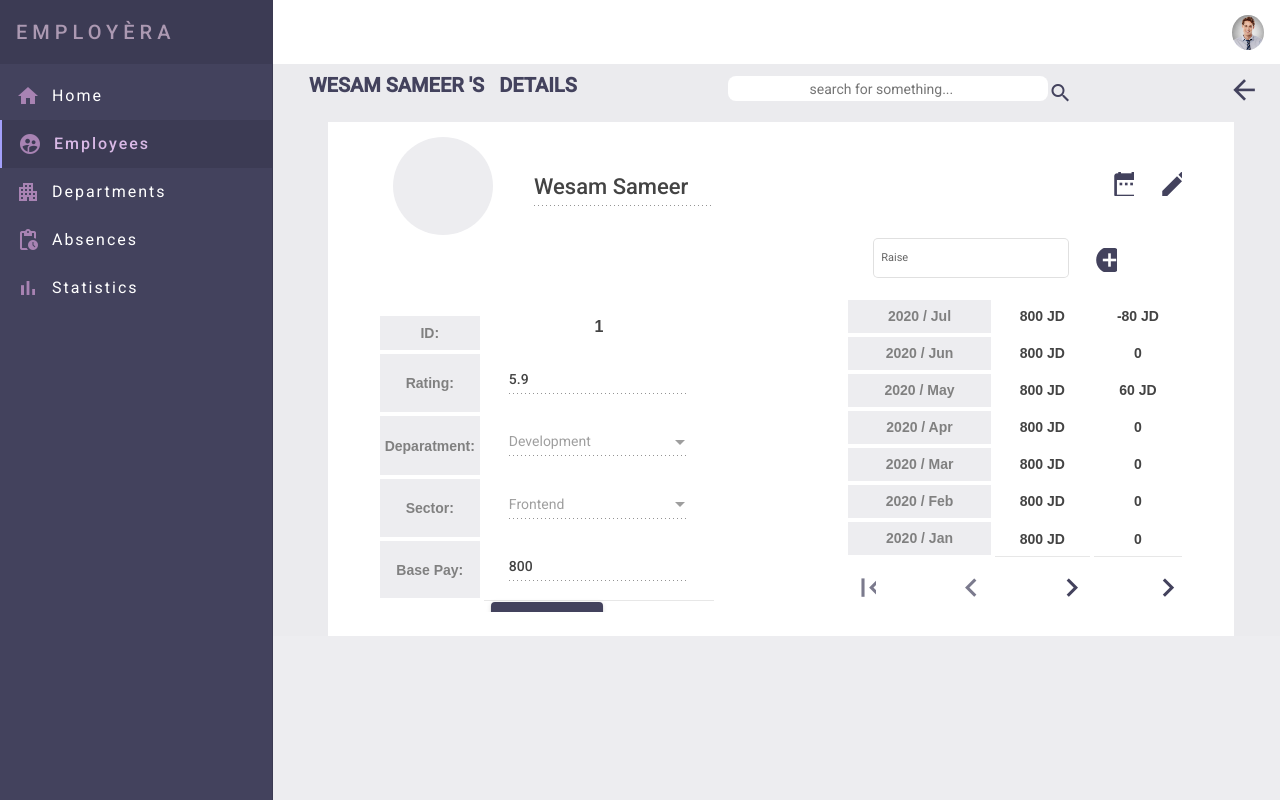
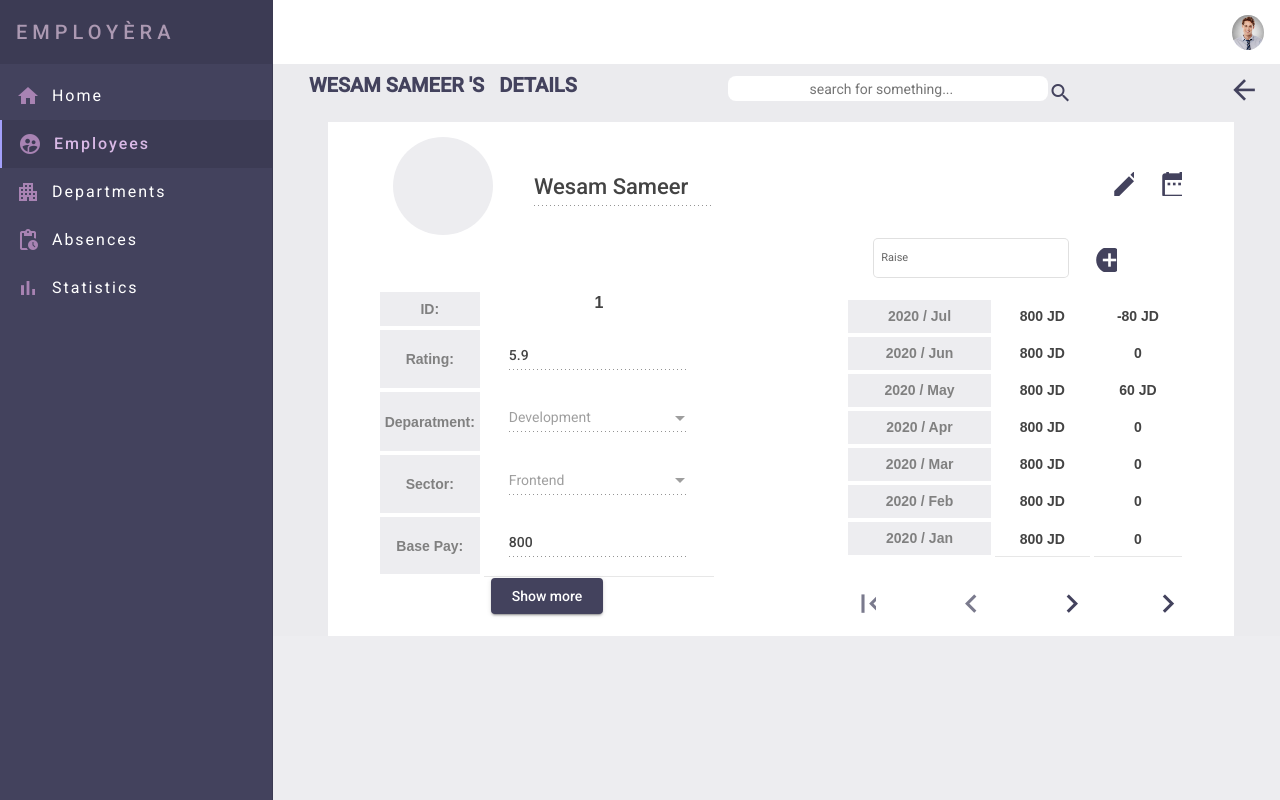
Before and after one commit to TameemHabash/Mini-HRMS, an Angular app: page /HR/employees/1 in a window 1280 px wide. Built offline with nearby package versions, Linux system fonts and the light colour scheme.

Commit message:
fixed some UX/UI in general

```diff
--- a/src/app/in-app/employees-page/employee-details-page/employee-details-page.component.css
+++ b/src/app/in-app/employees-page/employee-details-page/employee-details-page.component.css
@@ -70,7 +70,7 @@
   font-size: 18px;
 } */
 .all-personal-container {
-  margin-top: 4.8rem;
+  margin-top: 3.3rem;
 }
 
 /* .salary-log {
@@ -118,8 +118,6 @@
   margin: 0 100px
 }
 
-.add-raise-btn {}
-
 .add-raise-btn mat-icon {
   font-size: 2rem;
 }
@@ -131,3 +129,7 @@
 .update-btn {
   width: 7rem;
 }
+
+.update-btn-container {
+  background-color: #61506d5e;
+}
--- a/src/app/in-app/employees-page/employee-details-page/employee-details-page.component.html
+++ b/src/app/in-app/employees-page/employee-details-page/employee-details-page.component.html
@@ -21,24 +21,19 @@
       </div>
     </div>
     <div class="d-flex flex-row-reverse col-6 align-items-center">
-      <button mat-icon-button class="edit-btn  mr-5" type="button" matTooltip="Enable Edit" matTooltipShowDelay="200"
-        (click)="onEditEmployee()">
-        <mat-icon class="app-main-color">edit</mat-icon>
-      </button>
-      <button mat-icon-button class="attendances-btn  mr-3" type="button" (click)="onViewAttendances()"
+      <button mat-icon-button class="attendances-btn  mr-5" type="button" (click)="onViewAttendances()"
         matTooltip="Show Attendances" matTooltipShowDelay="200">
         <mat-icon class=" app-main-color">date_range</mat-icon>
+      </button>
+      <button *ngIf="!editable" mat-icon-button class="edit-btn  mr-3" type="button" matTooltip="Enable Edit"
+        matTooltipShowDelay="200" (click)="onEditEmployee()">
+        <mat-icon class="app-main-color">edit</mat-icon>
       </button>
     </div>
 
   </div>
 
-
-  <!-- end of the content's header  -->
-
-  <!-- beginning of the inforamtion section -->
   <div class="row details-container">
-
     <!-- beginning of the all personal section  -->
     <div class="mx-0  col-lg-6 col-md-6 col-sm-12 all-personal-container">
       <div class="all-personal d-flex justify-content-center flex-column mx-5">
@@ -48,7 +43,6 @@
             <th class="val">
               <p name="id" [textContent]="employeeID" class="emp-id"></p>
             </th>
-
           </tr>
           <tr class="">
             <th class="app-bg-secondary att">Rating:</th>
@@ -70,7 +64,6 @@
                   </mat-option>
                 </mat-select>
               </mat-form-field>
-
             </th>
           </tr>
           <tr>
@@ -101,7 +94,6 @@
                 <input [disabled]="!editable" matInput type="text" [ngModel]="employee.telNumber" name="telNumber"
                   required>
               </mat-form-field>
-
             </th>
           </tr>
           <tr *ngIf="showMore">
@@ -226,8 +218,8 @@
           <button *ngIf="!showMore" mat-raised-button class="show-more app-bg-main text-white" id="show-more"
             type="button" (click)="onShowMore()">Show
             more</button>
-          <button *ngIf="showMore" mat-raised-button class="show-more app-bg-main text-white" id="show-more"
-            type="button" (click)="onShowLess()" [disabled]="editable">Show
+          <button *ngIf="showMore && !editable" mat-raised-button class="show-more app-bg-main text-white"
+            id="show-more" type="button" (click)="onShowLess()" [disabled]="editable">Show
             Less</button>
         </div>
       </div>
@@ -254,18 +246,18 @@
             <th class="sal">{{ log.bonus? (log.bonus + ' JD' ): 0 }}</th>
           </tr>
         </table>
-        <app-small-paginator [items]="salaryLogs" (changeSlide)="onChangeSlide($event)"></app-small-paginator>
+        <app-small-paginator [items]="salaryLogs" (changeSlide)="onChangeSlide($event)" class="mt-3">
+        </app-small-paginator>
       </div>
     </div>
 
     <!-- end of the salary log section  -->
 
   </div>
-  <div class="d-flex center w-100  mt-4 flex-column">
-    <button *ngIf="editable" mat-raised-button class="app-bg-main update-btn text-white" type="submit"
+  <div *ngIf="editable" class="d-flex center w-100 py-2 flex-column update-btn-container">
+    <button mat-raised-button class="app-bg-main update-btn text-white" type="submit"
       [disabled]="!(employeeForm.valid && employeeForm.dirty && employeeForm.value.sectorID!==undefined) ">Update</button>
     <p *ngIf="employeeForm.value.sectorID === undefined" class="text-danger">Choose a
       sector</p>
   </div>
-  <!-- !(employeeForm.valid && employeeForm.dirty && employeeForm.value.sectorID!==undefined) -->
 </form>
--- a/src/app/in-app/employees-page/employee-details-page/employee-details-page.component.ts
+++ b/src/app/in-app/employees-page/employee-details-page/employee-details-page.component.ts
@@ -113,7 +113,9 @@ export class EmployeeDetailsPageComponent implements OnInit {
       this.employee.sectorID = +this.empForm.value.sectorID;
       this.employee.HRID = +this.empForm.value.HRID;
       this.employeeService.updateEmployee(this.employee);
-      this.onNavigateEmployees();
+      setTimeout(() => {
+        this.onNavigateEmployees();
+      }, 200)
     }
   }
 
--- a/src/app/services/employee.service.ts
+++ b/src/app/services/employee.service.ts
@@ -17,7 +17,7 @@ export class EmployeeService {
   constructor(private departmentSecvice: DepartmentService, private sectorService: SectorService) {
     //here will be the get request from the server for employees
     this.allEmployees = [
-      new Employee(1, 'wesam sameer', 'female', '253-59-1134', '+962790000001', 'jordanian', '9942000001', new Date(1994, 6, 7), new Date(2017, 6, 7), 5.9, 'amman - dahyat al-amir hasan', 'married', 'wesam.sameer@gmail.com', true, 1, 2, 1),
+      new Employee(1, 'wesam sameer', 'female', '253-59-1134', '+962790000001', 'jordanian', '9942000001', new Date(1994, 6, 7), new Date(2017, 6, 9), 5.9, 'amman - dahyat al-amir hasan', 'married', 'wesam.sameer@gmail.com', true, 1, 2, 1),
       new Employee(2, 'nisreen ahmad', 'female', '795-14-4343', '+962790000003', 'jordanian', '9952000003', new Date(1995, 6, 7), new Date(2020, 6, 7), 9.1, 'amman - jawa', 'single', 'nisreen.ahmad@gmail.com', true, 3, 6, 1),
       new Employee(3, 'jehad sameer', 'male', '488-29-3999', '+962790000004', 'jordanian', '9961000004', new Date(1996, 6, 7), new Date(2020, 6, 7), 7.9, 'amman - airport street', 'single', 'jehad.sameer@gmail.com', true, 2, 5, 1),
       new Employee(4, 'mohammad ali', 'male', '123-44-5285', '+962790000005', 'jordanian', '9951000005', new Date(1995, 6, 7), new Date(2018, 6, 7), 6.9, 'amman - alyaduda', 'single', 'mohammad.ali@gmail.com', true, 2, 4, 1),
```
